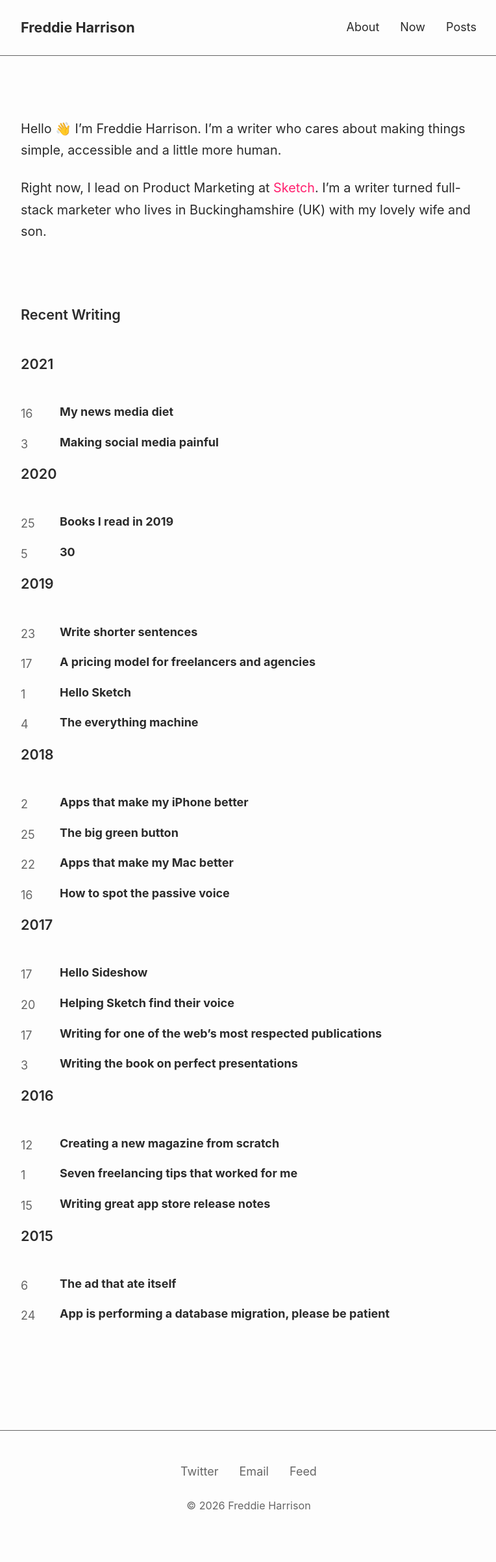
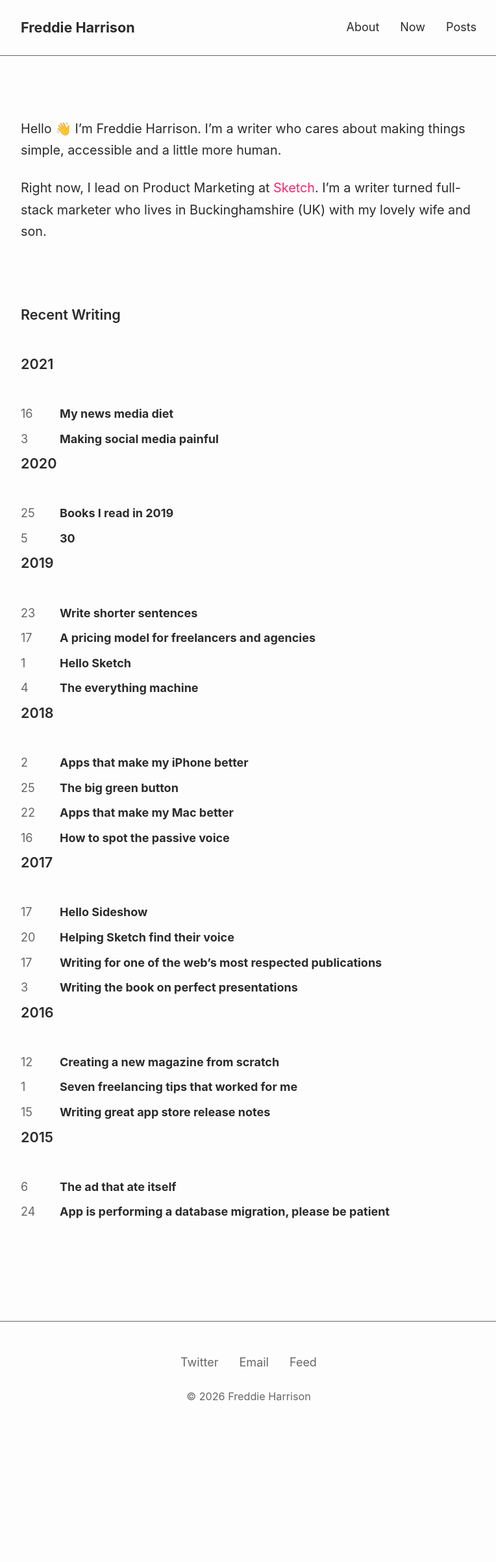
Before and after one commit to freddiewrites/freddiewrites.github.io, a Jekyll site: the page built from index.markdown, in a window 1280 px wide. Shown: the whole page at 65% size, without its empty margins (257-1021 px from the left). Built offline with Jekyll 4.4.1, drawn with Linux system fonts in a browser that asks for light colours; after the commit the page ends 2236 px from its top, so only the background shows below that.

Commit message:
Improve post list alignment and spacing
- Add baseline alignment to fix vertical misalignment between dates and titles
- Tighten spacing between posts (16px → 8px)
- Reduce gap between year headers and posts (24px → 16px)
- Increase gap between posts and next year header (32px → 48px)

Co-Authored-By: Claude Sonnet 4.5 <noreply@anthropic.com>

```diff
--- a/_sass/_components.scss
+++ b/_sass/_components.scss
@@ -71,8 +71,9 @@
 /* Post cards (for lists) */
 .post-card {
   display: flex;
+  align-items: baseline;
   gap: var(--space-md);
-  margin-bottom: var(--space-sm);
+  margin-bottom: var(--space-xs);
 
   time {
     font-size: 1em;
@@ -99,8 +100,8 @@
 .posts h2 {
   font-size: 1.2em;
   font-weight: 600;
-  margin-top: var(--space-lg);
-  margin-bottom: var(--space-md);
+  margin-top: var(--space-xl);
+  margin-bottom: var(--space-sm);
 
   &:first-of-type {
     margin-top: var(--space-md);
```
